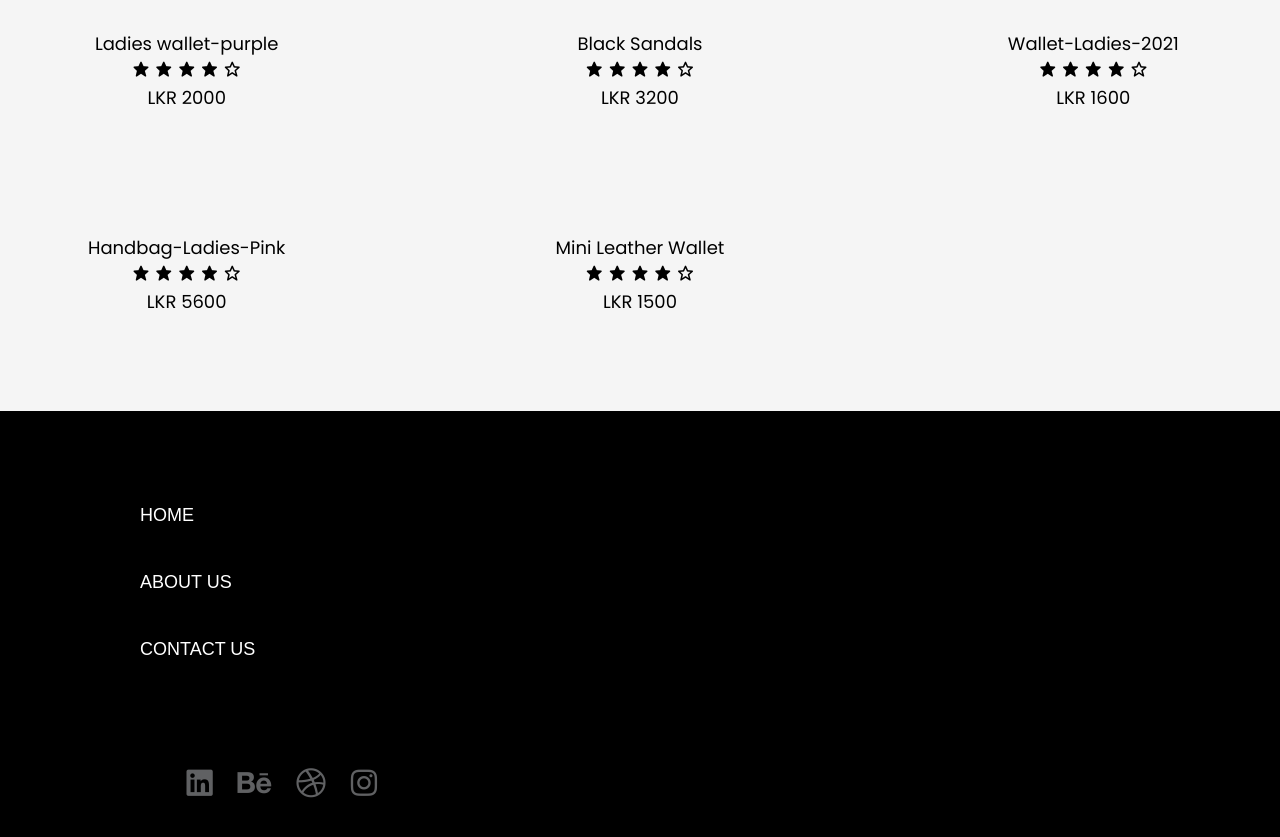
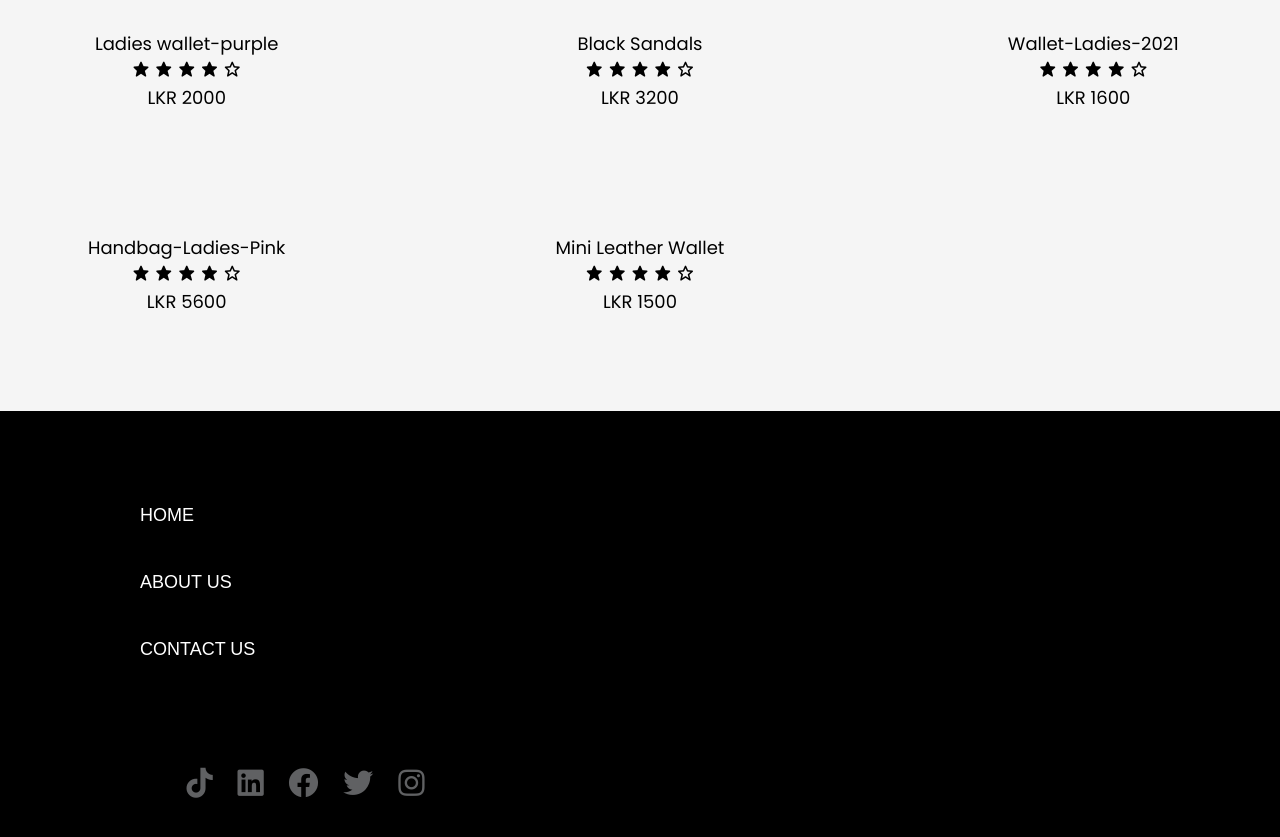
Before and after one commit to sirivatd/tiktok-image-pixel-demo, a plain HTML site: page index.html in a window 1280 px wide. Shown: the part 3266-4103 px from the top of the page. Drawn offline with nearby package versions, Linux system fonts and the light colour scheme.

Commit message:
Update social media links

```diff
--- a/index.html
+++ b/index.html
@@ -300,9 +300,10 @@
                 </ul>
 
                 <div class="social-links">
+                    <a href=""><i class="fab fa-tiktok"></i></a>
                     <a href=""><i class="fab fa-linkedin"></i></a>
-                    <a href=""><i class="fab fa-behance"></i></a>
-                    <a href=""><i class="fab fa-dribbble"></i></a>
+                    <a href=""><i class="fab fa-facebook"></i></a>
+                    <a href=""><i class="fab fa-twitter"></i></a>
                     <a href=""><i class="fab fa-instagram"></i></a>
                   </div>
             </div>
```
